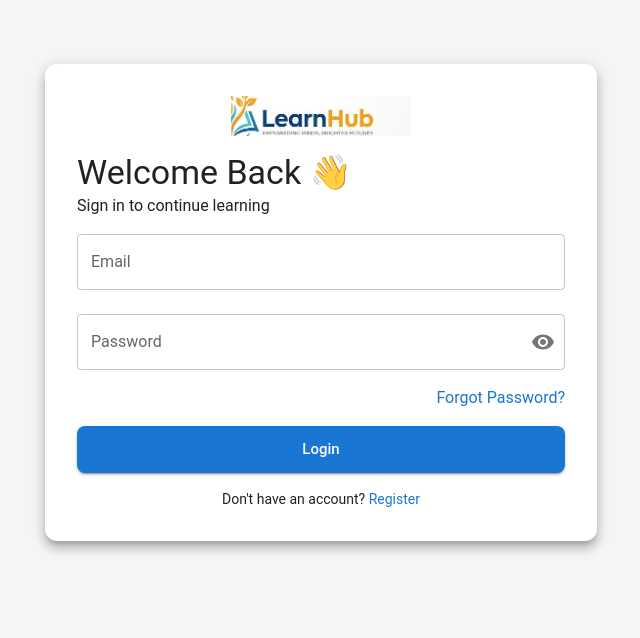
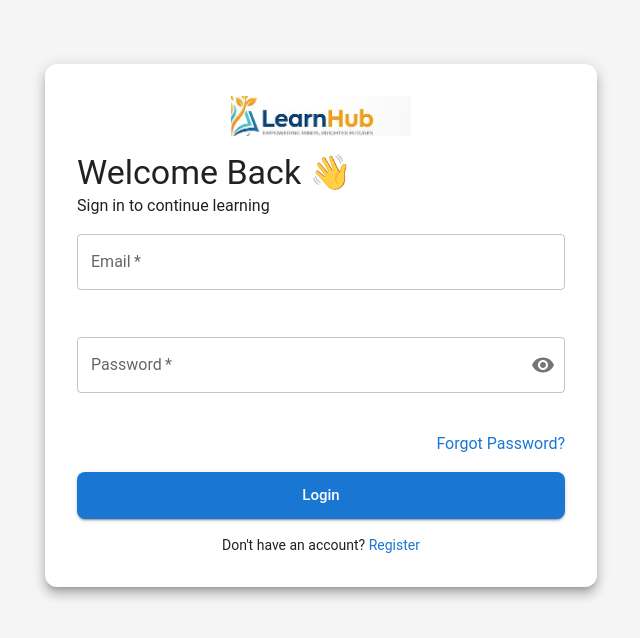
Before and after one commit to singhsumit045/LMS-Project, a React (Vite) app in the folder client/: page /login in a window 1280 px wide. Shown: the top 638 px of the page, without its empty margins (319-959 px from the left). Built offline with nearby package versions, Linux system fonts and the light colour scheme.

Commit message:
Add login form validation

```diff
--- a/client/src/pages/Login/Login.jsx
+++ b/client/src/pages/Login/Login.jsx
@@ -19,24 +19,46 @@ import VisibilityOff from "@mui/icons-material/VisibilityOff";
 import InputAdornment from "@mui/material/InputAdornment";
 import IconButton from "@mui/material/IconButton";
 
+import { validateLogin } from "../../utils/validation";
+
 const Login = () => {
     const [showPassword, setShowPassword] = useState(false);
 
-    const [email, setEmail] = useState("");
-    const [password, setPassword] = useState("");
+    const [formData, setFormData] = useState({
+        email: "",
+        password: "",
+    });
+
+    const [errors, setErrors] = useState({});
+
+    const handleChange = (e) => {
+
+        const { name, value } = e.target;
+
+        setFormData((prev) => ({
+            ...prev,
+            [name]: value,
+        }));
+
+        setErrors((prev) => ({
+            ...prev,
+            [name]: "",
+        }));
+    };
 
     const handleLogin = (e) => {
+
         e.preventDefault();
 
-        if (!email || !password) {
-            alert("Please fill all fields");
+        const validationErrors = validateLogin(formData);
+
+        setErrors(validationErrors);
+
+        if (Object.keys(validationErrors).length > 0) {
             return;
         }
 
-        console.log({
-            email,
-            password,
-        });
+        console.log(formData);
     };
 
     return (
@@ -44,6 +66,7 @@ const Login = () => {
             maxWidth="sm"
             sx={{
                 mt: 8,
+
             }}
         >
             <Paper
@@ -104,23 +127,31 @@ const Login = () => {
                     </Box>
 
                     <TextField
+                        fullWidth
+                        required
+                        margin="normal"
                         label="Email"
+                        name="email"
                         type="email"
-                        value={email}
                         autoComplete="email"
-                        onChange={(e) => setEmail(e.target.value)}
-                        fullWidth
-                        margin="normal"
+                        value={formData.email}
+                        onChange={handleChange}
+                        error={!!errors.email}
+                        helperText={errors.email || " "}
                     />
 
                     <TextField
+                        fullWidth
+                        required
+                        margin="normal"
                         label="Password"
+                        name="password"
                         type={showPassword ? "text" : "password"}
-                        value={password}
                         autoComplete="current-password"
-                        onChange={(e) => setPassword(e.target.value)}
-                        fullWidth
-                        margin="normal"
+                        value={formData.password}
+                        onChange={handleChange}
+                        error={!!errors.password}
+                        helperText={errors.password || " "}
                         slotProps={{
                             input: {
                                 endAdornment: (
@@ -151,7 +182,11 @@ const Login = () => {
                             mb: 2,
                         }}
                     >
-                        <Link href="#" underline="hover">
+                        <Link
+                            component={RouterLink}
+                            to="/forgot-password"
+                            underline="hover"
+                        >
                             Forgot Password?
                         </Link>
                     </Box>
--- a/client/src/utils/validation.js
+++ b/client/src/utils/validation.js
@@ -37,7 +37,6 @@ export const validateRegister = (formData) => {
     return errors;
 };
 
-
 export const validateLogin = (formData) => {
     const errors = {};
 
```
